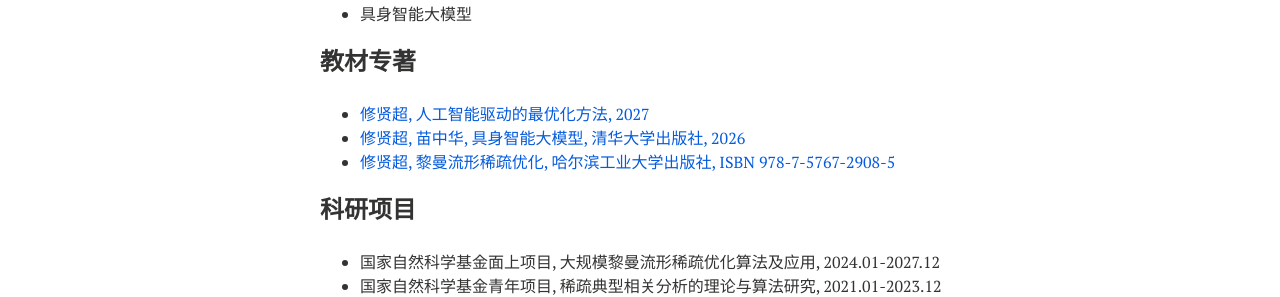
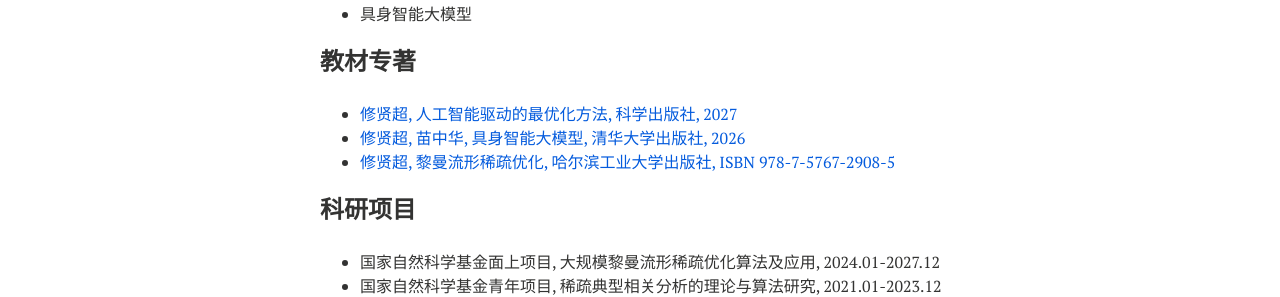
Before and after one commit to xianchaoxiu/xianchaoxiu.github.io, a Jekyll site: the page built from chinese/index.md, in a window 1280 px wide. Shown: the part 693-990 px from the top of the page. Built offline with Jekyll 4.4.1, drawn with Linux system fonts in a browser that asks for light colours; nearby versions of some CDN libraries.

Commit message:
Update index.md

```diff
--- a/chinese/index.md
+++ b/chinese/index.md
@@ -34,7 +34,7 @@ share: false
 
 
 ### 教材专著
-* <a href="https://xianchaoxiu.github.io/chinese/book/AIOPT/" class="textlink" target="_blank">修贤超, 人工智能驱动的最优化方法, 2027   </a> <br>
+* <a href="https://xianchaoxiu.github.io/chinese/book/AIOPT/" class="textlink" target="_blank">修贤超, 人工智能驱动的最优化方法, 科学出版社, 2027   </a> <br>
 * <a href="https://xianchaoxiu.github.io/chinese/book/VLA/" class="textlink" target="_blank">修贤超, 苗中华, 具身智能大模型, 清华大学出版社, 2026  </a> <br>
 * <a href="https://xianchaoxiu.github.io/chinese/book/OPT/" class="textlink" target="_blank">修贤超, 黎曼流形稀疏优化, 哈尔滨工业大学出版社, ISBN 978-7-5767-2908-5 </a> <br>
 
```
